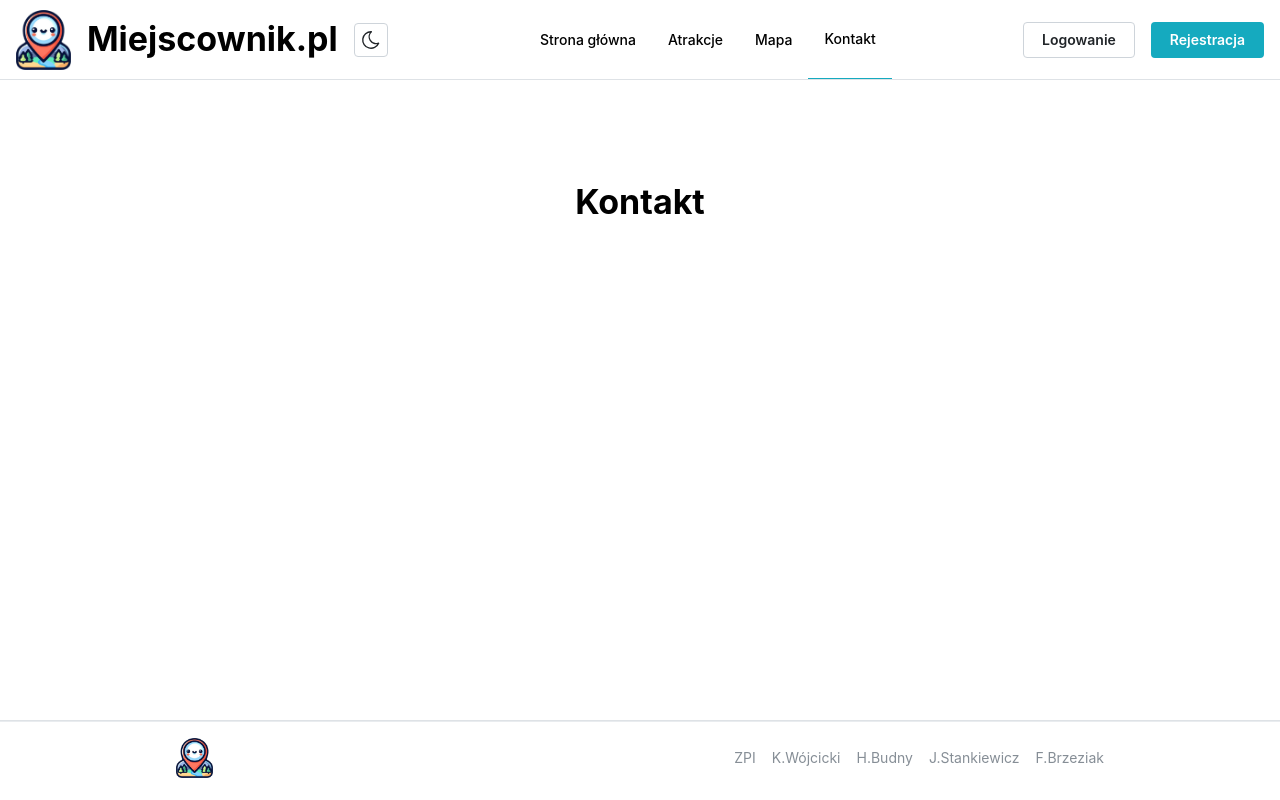
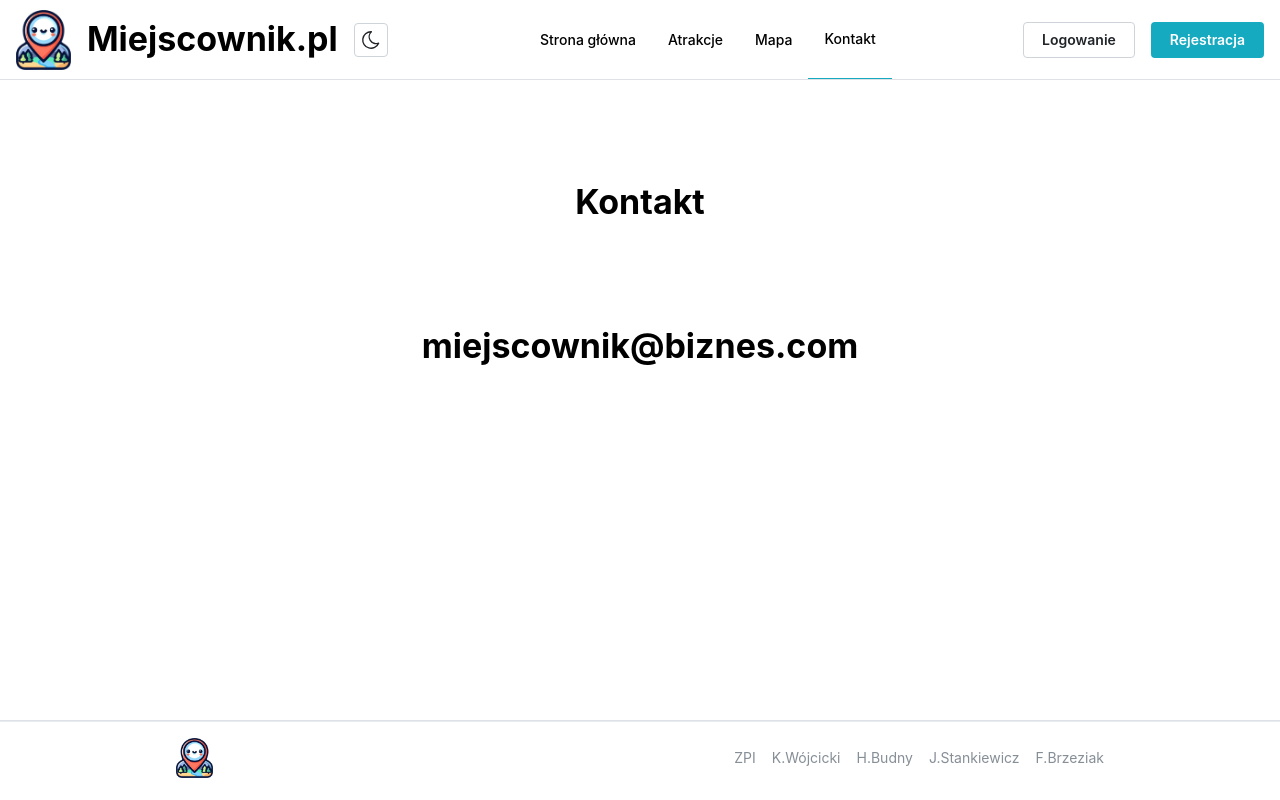
Before and after one commit to Bodzisz/ZPI-frontend, a React (Vite) app: page / in a window 1280 px wide. Both pictures are taken after a click on the link "Kontakt". Built offline with nearby package versions, Linux system fonts and the light colour scheme; no server answers; what react-dropzone-esm would draw is missing.

Commit message:
add sort name

```diff
--- a/src/App.tsx
+++ b/src/App.tsx
@@ -111,7 +111,7 @@ export default function App() {
           </SelectedAttractionContext.Provider>
         );
       case 5:
-        return <CenterTitle>Kontakt</CenterTitle>;
+        return <div><CenterTitle>Kontakt</CenterTitle><CenterTitle>miejscownik@biznes.com</CenterTitle></div>;
       case 6:
         return (
           <LoginPage setSelectedTab={setSelectedTab} setStateUser={setUser} />
--- a/src/api/apiFetchRequests.ts
+++ b/src/api/apiFetchRequests.ts
@@ -118,7 +118,7 @@ export const fetchAtrractionsByRating = async (
 export const fetchAttractionsBySortedName = async (
   page: number
 ): Promise<AttractionList> => {
-  return fetch(`${apiUrl}attractions/listByName?page=${page}?`, { method: "GET" }).then(
+  return fetch(`${apiUrl}attractions/list?page=${page}&sortedByName=true`, { method: "GET" }).then(
     getDefaultResponseHandler
   );
 };
--- a/src/components/AttractionsPage/AttractionsPage.tsx
+++ b/src/components/AttractionsPage/AttractionsPage.tsx
@@ -31,7 +31,7 @@ const starterAttractionList: AttractionList = {
   numberOfElements: 0,
 };
 
-const SORT_TYPES = ["Oceny"]
+const SORT_TYPES = ["Oceny", "Nazwy"]
 
 const AttractionsPage = () => {
   const [isLoading, setIsLoading] = useState<boolean>(true);
```
